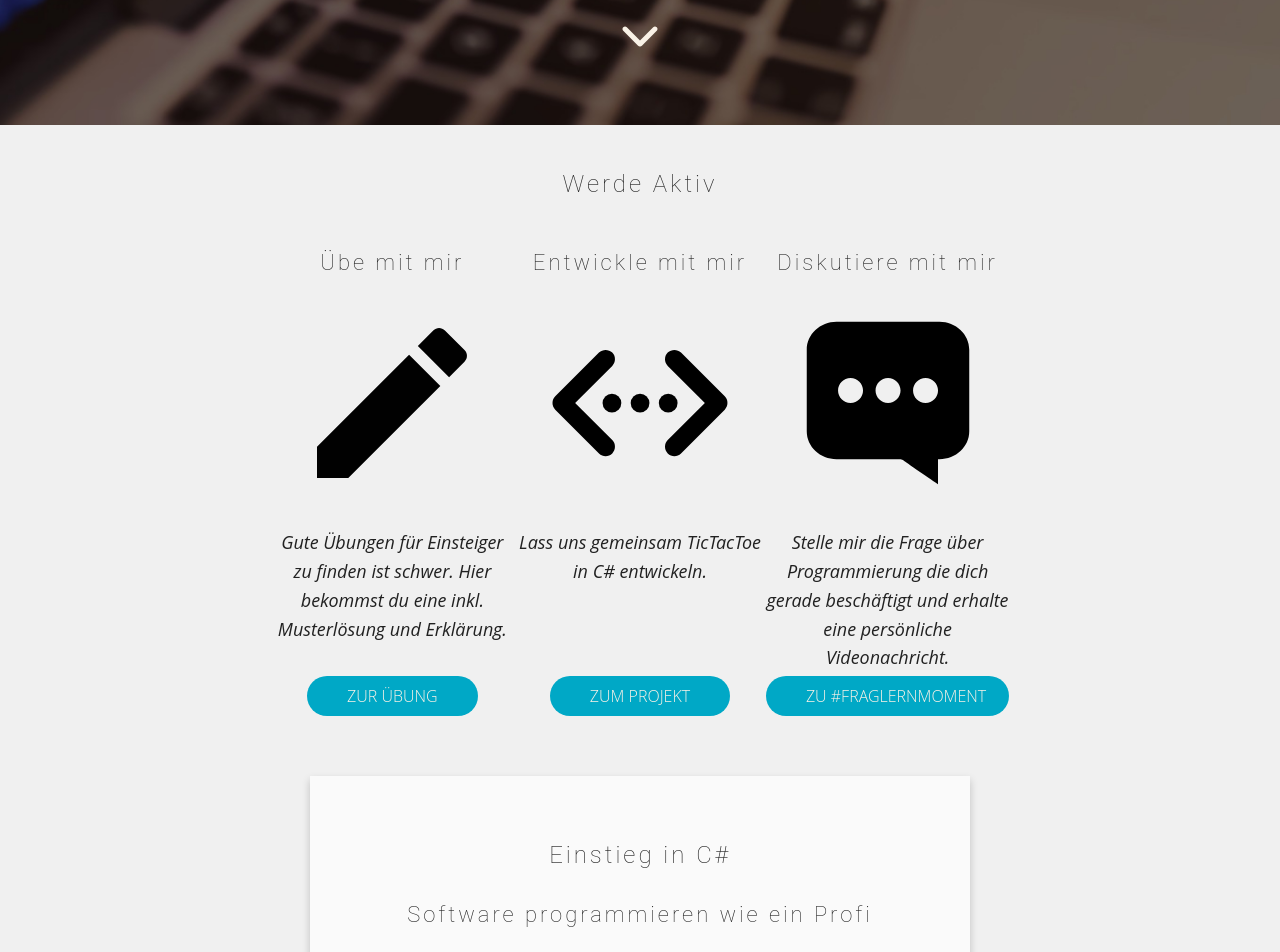
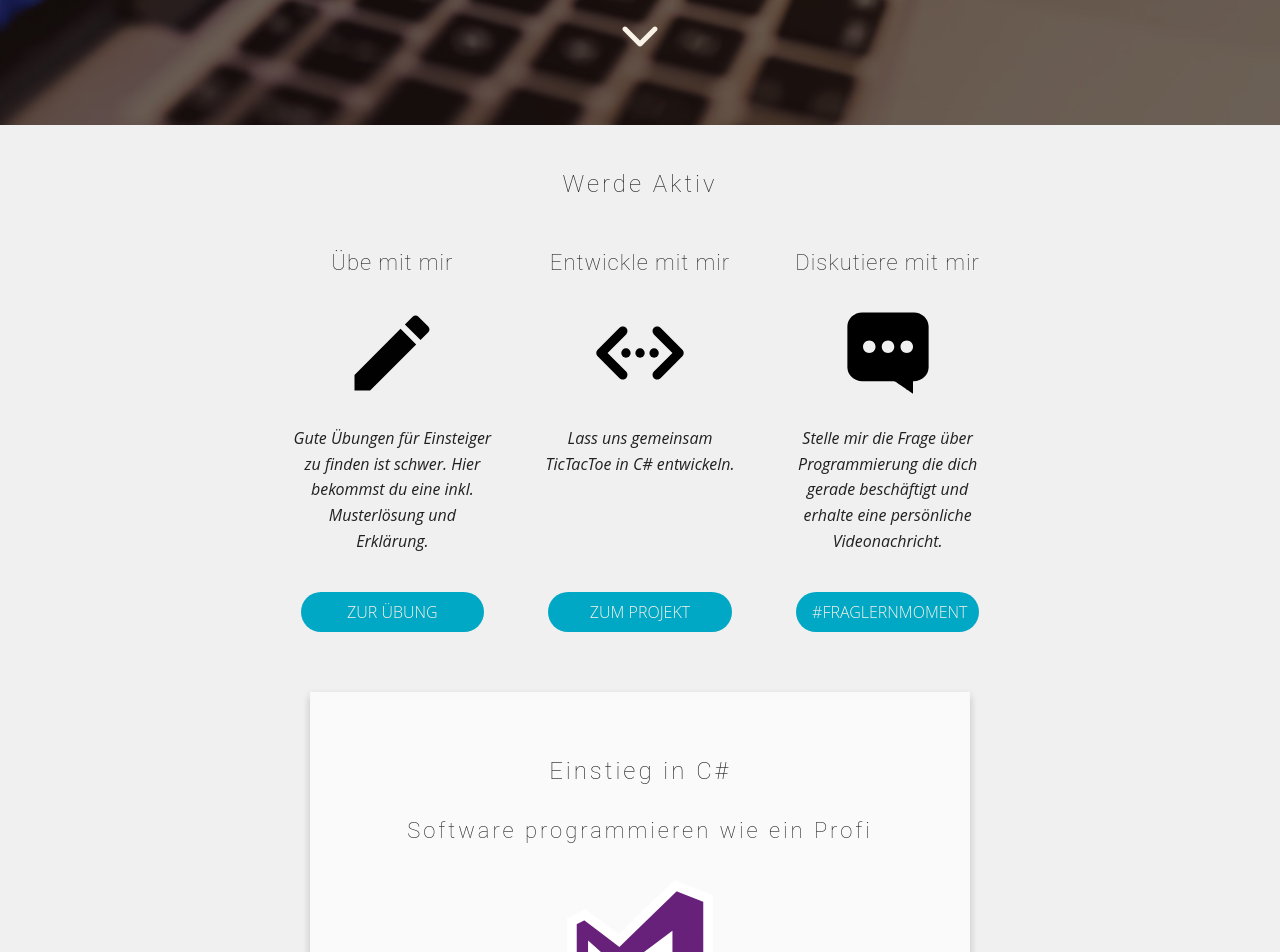
Before and after one commit to LernMoment/LernMoment.de-2.0, a Jekyll site: the page built from index.html, in a window 1280 px wide. Shown: the part 778-1730 px from the top of the page. Built offline with Jekyll 4.4.1, drawn with Linux system fonts in a browser that asks for light colours; comment, search, counter and statistics services are not loaded.

Commit message:
Issue #22-2: beautify "werde activ" section

```diff
--- a/assets/sass/base/_root.scss
+++ b/assets/sass/base/_root.scss
@@ -229,16 +229,22 @@ header#hero {
     margin-bottom: 20px;
     @media screen and (min-width: 640px) {
       width: 32.9%;
-      .center {
-        padding-left: 20px;
-        padding-right: 20px;
-      }
+      padding-left: 20px;
+      padding-right: 20px;
     }
   display:inline-block;
   }
   p {
     font-style: italic;
-    height: 130px;
+    height: 150px;
+    font-size: 16px;
+  }
+  h3 {
+    letter-spacing: 1px;
+  }
+  .button {
+    padding: 0 1em;
+    width: 90%;
   }
 }
 
--- a/index.html
+++ b/index.html
@@ -19,21 +19,21 @@ layout: start
   <h2>Werde Aktiv</h2>
   <div>
     <h3>Übe mit mir</h3>
-    <img src="/assets/images/android-create.svg" width="200" alt="Übe mit mir">
+    <img src="/assets/images/android-create.svg" width="100" alt="Übe mit mir">
     <p>Gute Übungen für Einsteiger zu finden ist schwer. Hier bekommst du eine inkl. Musterlösung und Erklärung.</p>
     <a class="button" title="" href="#">Zur Übung</a>
   </div>
   <div class="center">
     <h3>Entwickle mit mir</h3>
-    <img src="/assets/images/code-working.svg" width="200" alt="Entwickle mit mir">
+    <img src="/assets/images/code-working.svg" width="100" alt="Entwickle mit mir">
     <p>Lass uns gemeinsam TicTacToe in C# entwickeln.</p>
     <a class="button" title="" href="#">Zum Projekt</a>
   </div>
   <div>
     <h3>Diskutiere mit mir</h3>
-    <img src="/assets/images/chatbox-working.svg" width="200" alt="Diskutiere mit mir">
+    <img src="/assets/images/chatbox-working.svg" width="100" alt="Diskutiere mit mir">
     <p>Stelle mir die Frage über Programmierung die dich gerade beschäftigt und erhalte eine persönliche Videonachricht.</p>
-    <a class="button" / title="" href="#">Zu #FragLernMoment</a>
+    <a class="button" / title="" href="#">#FragLernMoment</a>
   </div>
 </section>
 
```
